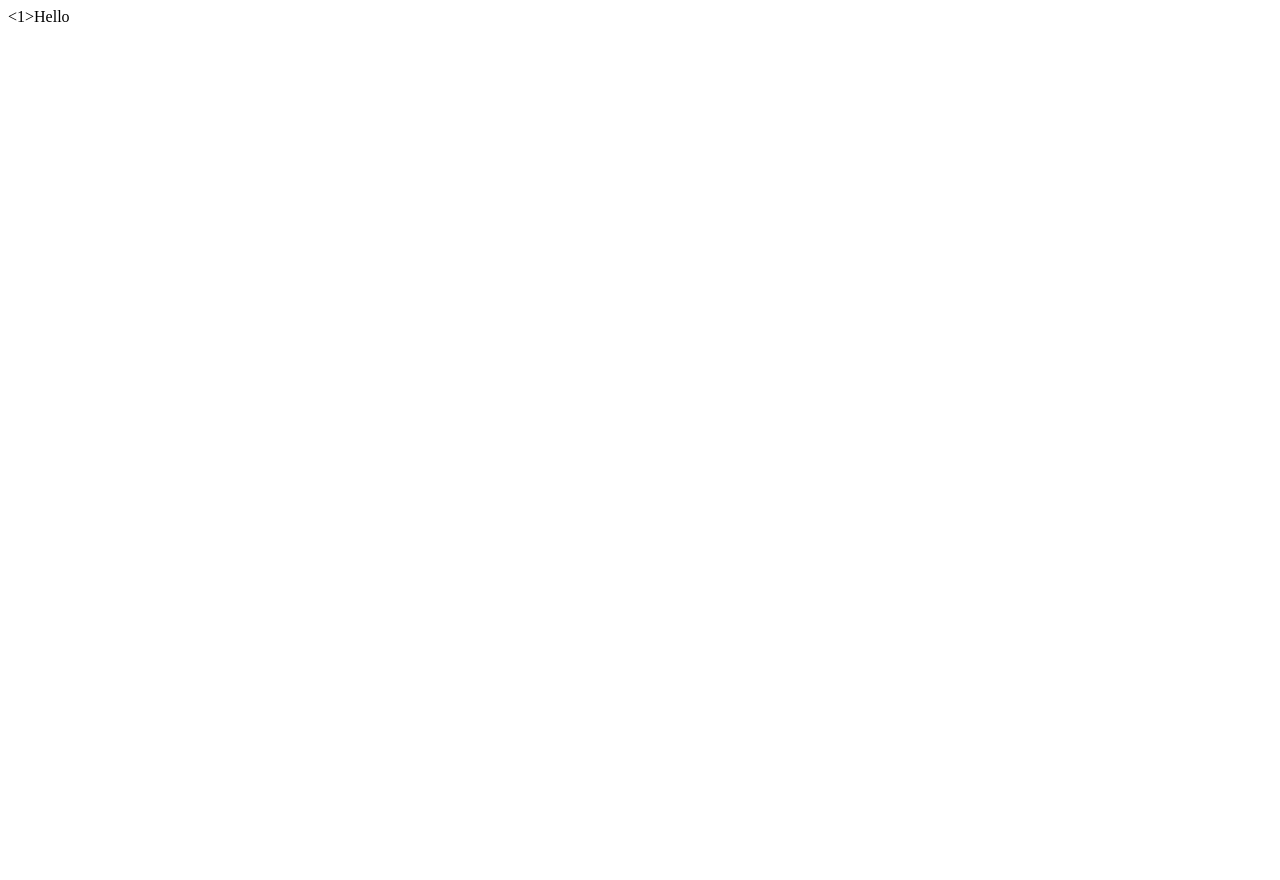
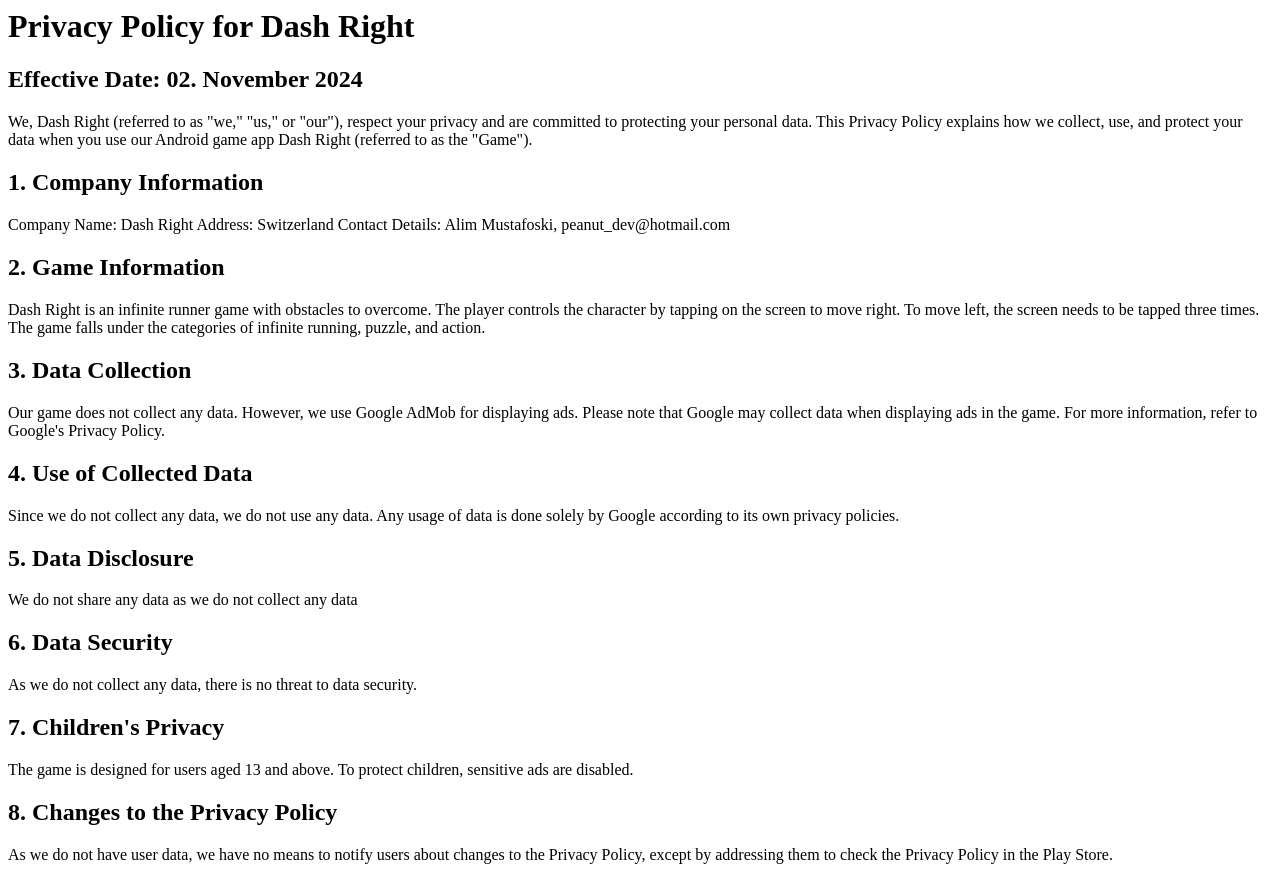
Before and after one commit to PeanuTEU/index.html, a plain HTML site: page index.html in a window 1280 px wide. Before the commit the page ends 800 px from the top, so only its background shows below. Drawn offline with Linux system fonts and the light colour scheme.

Commit message:
Update index.html

```diff
--- a/index.html
+++ b/index.html
@@ -1 +1,31 @@
-<1>Hello</1>
+<h1>Privacy Policy for Dash Right </h1>
+<h2>Effective Date: 02. November 2024</h2>
+<p>We, Dash Right (referred to as "we," "us," or "our"), respect your privacy and are
+committed to protecting your personal data. This Privacy Policy explains how we collect,
+use, and protect your data when you use our Android game app Dash Right (referred to
+as the "Game"). </p>
+<h2>1. Company Information </h2>
+<p>Company Name: Dash Right Address: Switzerland
+Contact Details: Alim Mustafoski, peanut_dev@hotmail.com</p>
+<h2>2. Game Information</h2>
+<p>Dash Right is an infinite runner game with obstacles to overcome. The player controls
+the character by tapping on the screen to move right. To move left, the screen needs to
+be tapped three times. The game falls under the categories of infinite running, puzzle,
+and action. </p>
+<h2>3. Data Collection</h2>
+<p>Our game does not collect any data. However, we use Google AdMob for displaying ads.
+Please note that Google may collect data when displaying ads in the game. For more
+information, refer to Google's Privacy Policy. </p>
+<h2>4. Use of Collected Data</h2>
+<p>Since we do not collect any data, we do not use any data. Any usage of data is done
+solely by Google according to its own privacy policies. </p>
+<h2>5. Data Disclosure</h2>
+<p>We do not share any data as we do not collect any data</p>
+<h2>6. Data Security </h2>
+<p>As we do not collect any data, there is no threat to data security.</p>
+<h2>7. Children's Privacy</h2>
+<p>The game is designed for users aged 13 and above. To protect children, sensitive ads are
+disabled.</p>
+<h2>8. Changes to the Privacy Policy </h2>
+<p>As we do not have user data, we have no means to notify users about changes to the
+Privacy Policy, except by addressing them to check the Privacy Policy in the Play Store.</p>
```
